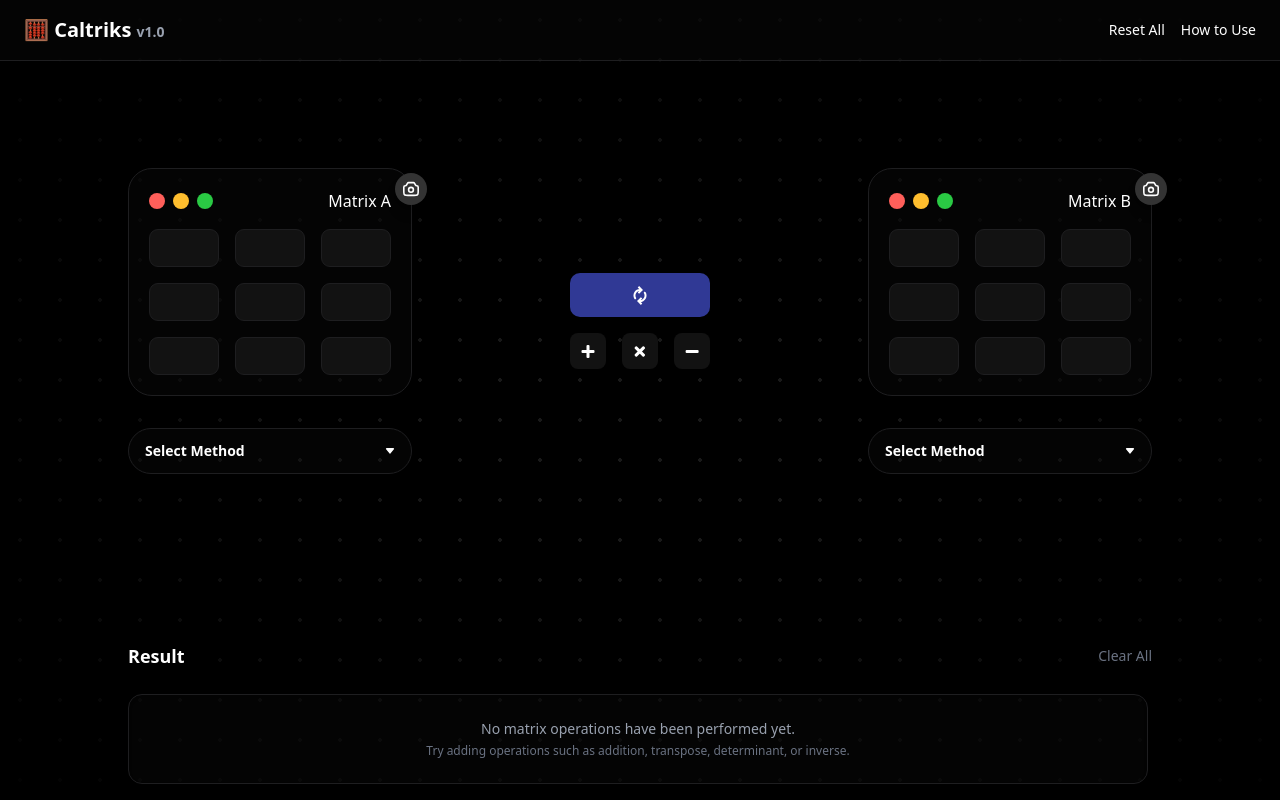
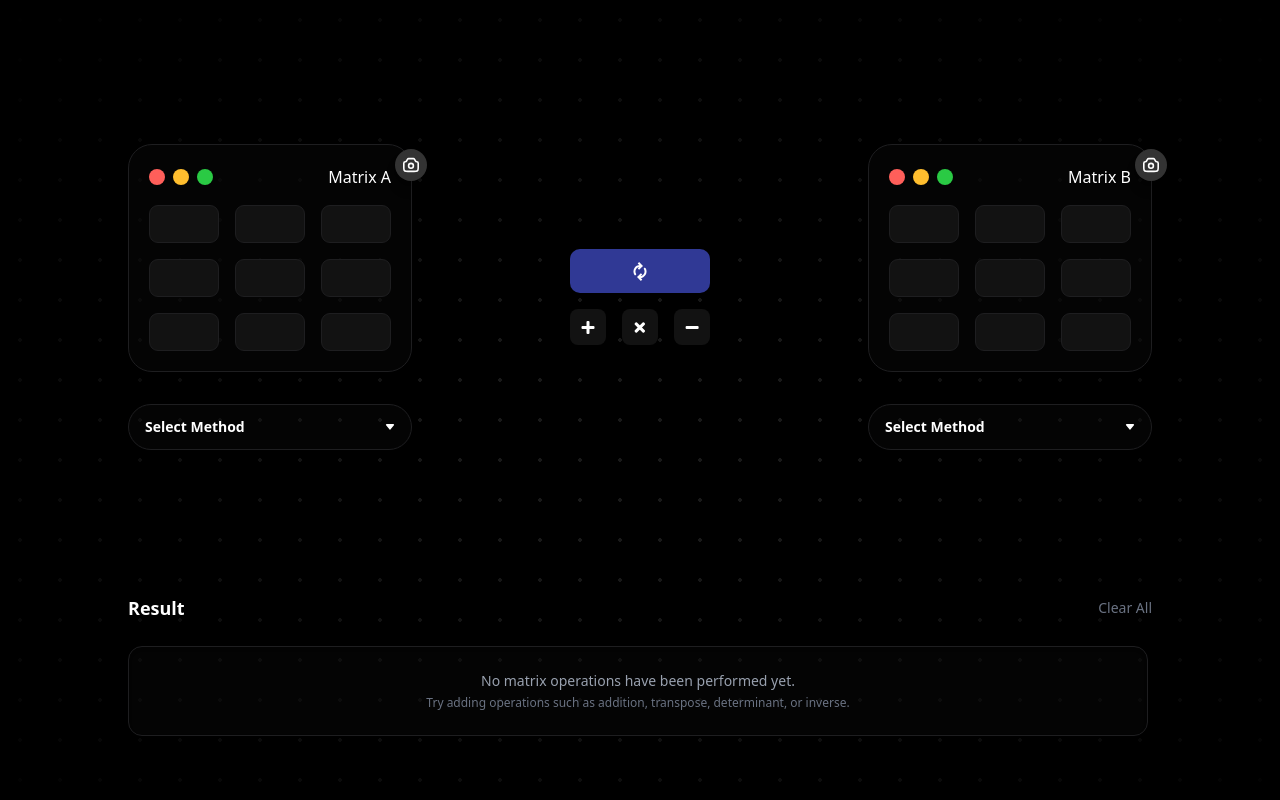
Before and after one commit to iniiferdi/caltriks, a Next.js app: page / in a window 1280 px wide. Built offline with nearby package versions, Linux system fonts and the light colour scheme.

Commit message:
optimmasi

```diff
--- a/src/app/page.js
+++ b/src/app/page.js
@@ -13,8 +13,6 @@ import { useMatrixState } from "@/hooks/useMatrixState";
 import { useSplashTransition } from "@/hooks/useSplashTransition";
 
 import { fadeInUp, containerStagger } from "@/utils/animations";
-import { Header } from "@/components/Header/Header";
-import { Footer } from "@/components/Header/Footer";
 
 export default function Home() {
   const {
@@ -26,15 +24,13 @@ export default function Home() {
   const { showSplash, showContent } = useSplashTransition();
 
   return (
-    <div className="overflow-hidden relative flex flex-col min-h-screen justify-center w-full items-center pt-42 bg-black">
+    <div className="overflow-hidden relative flex flex-col min-h-screen justify-center w-full items-center py-36 bg-black">
 
       <IsLoading isLoading={isLoading} />
       <SplachScreen showSplash={showSplash} />
       <DotBackgroundDemo />
 
-      {showContent && (
-        <Header onReset={resetAll} />
-      )}
+
 
       <AnimatePresence>
         {showContent && (
@@ -96,15 +92,6 @@ export default function Home() {
         )}
       </AnimatePresence>
 
-      <motion.footer
-        initial={{ opacity: 0, y: 20 }}
-        animate={{ opacity: 1, y: 0 }}
-        transition={{ delay: 1.4, duration: 0.6 }}
-        className="w-full relative"
-      >
-        <Footer />
-      </motion.footer>
-
       <AnimatePresence>
         {error.message && (
           <ErrorToast errorType={error.type} errorMessage={error.message} />
--- a/src/components/Animate/IsLoading.jsx
+++ b/src/components/Animate/IsLoading.jsx
@@ -8,7 +8,7 @@ export function IsLoading({ isLoading }) {
                     initial={{ opacity: 0, y: -10 }}
                     animate={{ opacity: 1, y: 0 }}
                     exit={{ opacity: 0, y: -10 }}
-                    className="fixed top-24 left-1/2 -translate-x-1/2 z-50 bg-white/10 text-white text-sm px-4 py-2 rounded-lg shadow-md backdrop-blur-sm"
+                    className="fixed top-8 left-1/2 -translate-x-1/2 z-50 bg-white/10 text-white text-sm px-4 py-2 rounded-lg shadow-md backdrop-blur-sm"
                 >
                     <span className="animate-pulse">Processing...</span>
                 </motion.div>
--- a/src/components/ResultBox/Resultbox.jsx
+++ b/src/components/ResultBox/Resultbox.jsx
@@ -16,7 +16,7 @@ export function ResultBox({ history, onClear, onUseAsA, onUseAsB, onDelete }) {
   }, [history]);
 
   return (
-    <div className="w-full max-w-5xl mt-42 space-y-6" ref={containerRef}>
+    <div className="w-full max-w-5xl mt-36 space-y-6" ref={containerRef}>
       <div className="flex justify-between items-center">
         <h2 className="text-white text-lg font-semibold">Result</h2>
         <button
```
